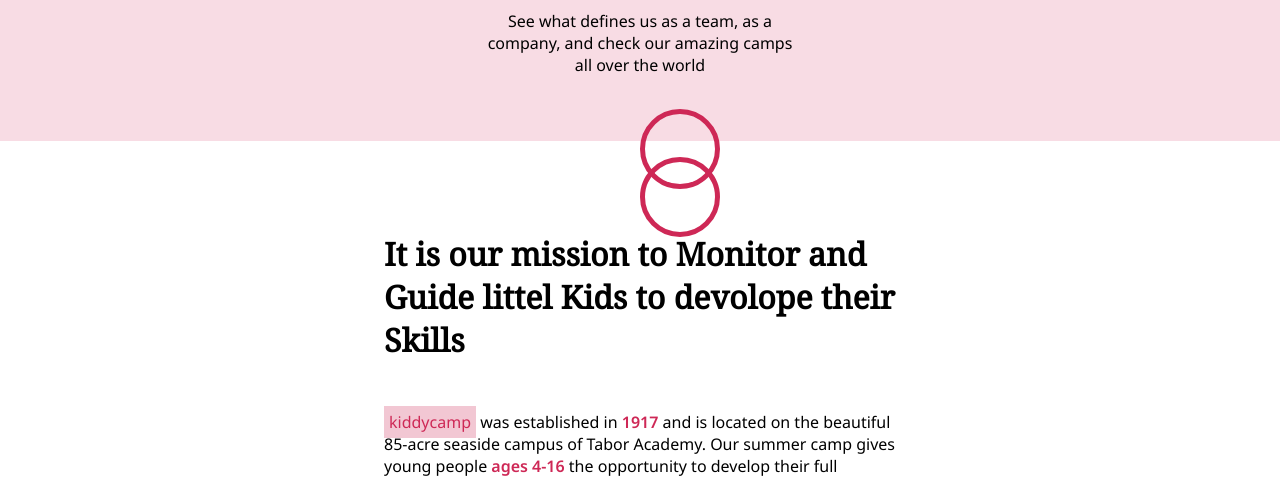
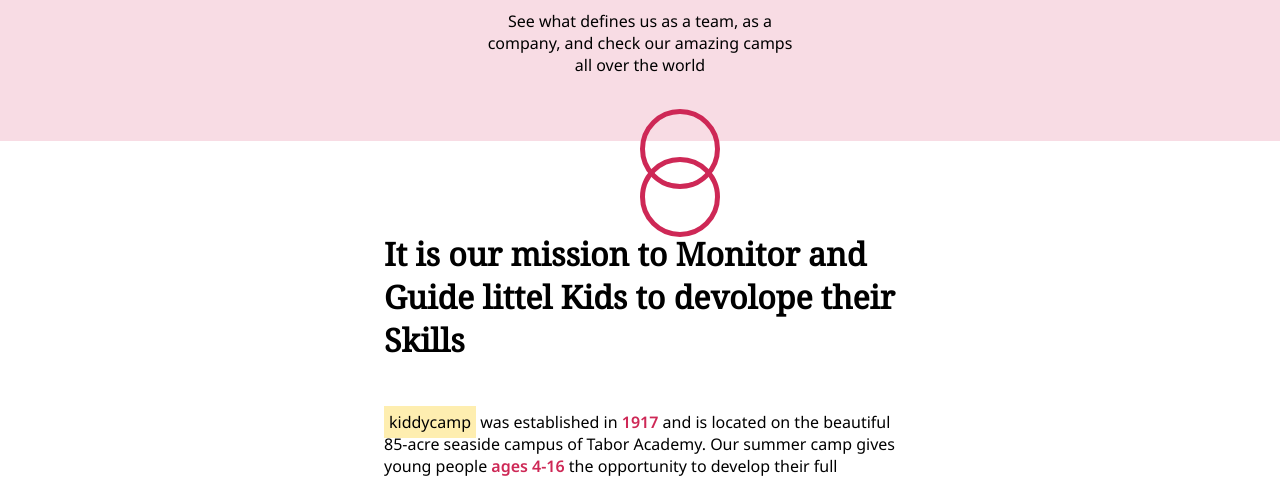
Before and after one commit to chris-crespo/final-lm, a website with bundled scripts: page pages/about.html in a window 1280 px wide. Shown: the part 327-805 px from the top of the page. Built offline with nearby package versions, Linux system fonts and the light colour scheme.

Commit message:
changing paragraph colors

```diff
--- a/styles/aboutStyle.css
+++ b/styles/aboutStyle.css
@@ -74,8 +74,8 @@ h1 {
 }
 
 .campname {
-    color: var(--btn-fg);
-    background-color: #ce285742;
+    color: black;
+    background-color: #fbc9014f;
     padding: 5px;
 }
 
```
